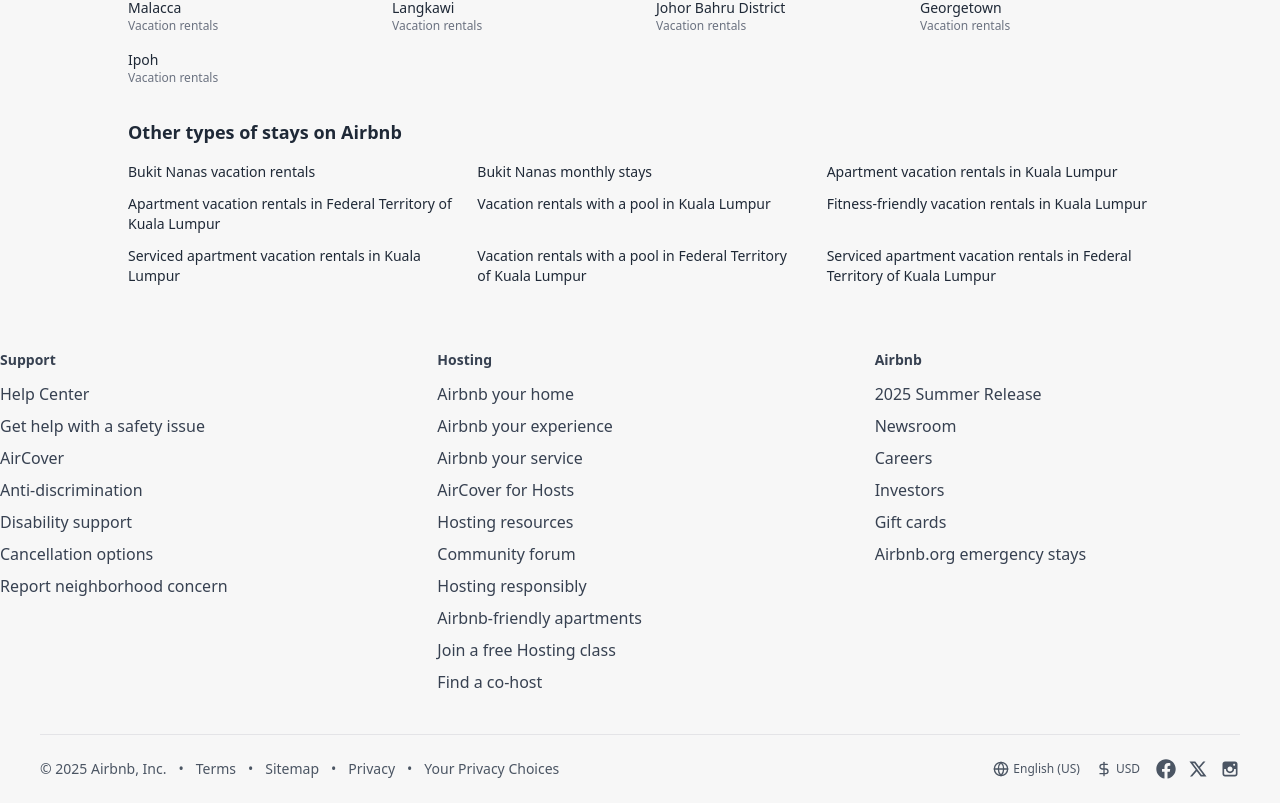
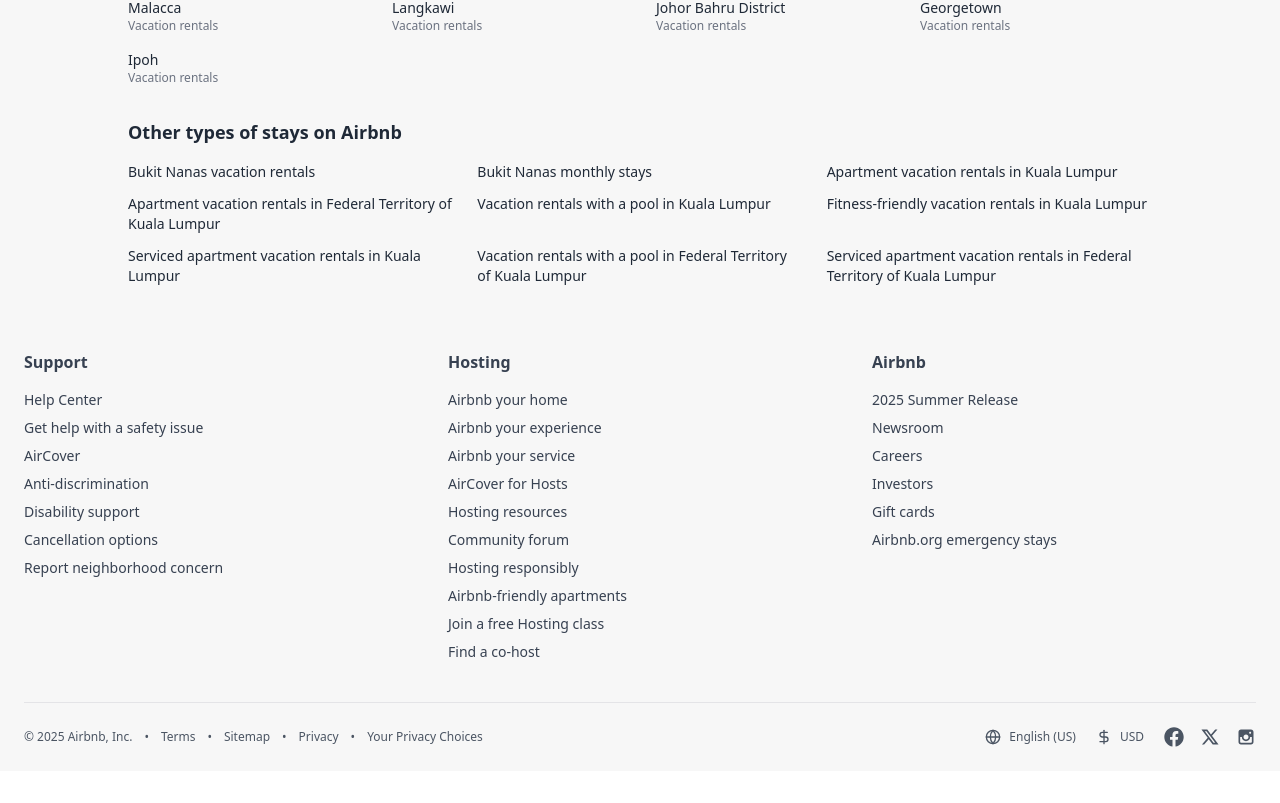
Before and after one commit to MohitMahmudgitup/Airbnb-clone, a React (Create React App) app: page /rooms/1 in a window 1280 px wide. Shown: the part 681-1484 px from the top of the page. After the commit the page ends 1452 px from the top, so only its background shows below. Built offline with nearby package versions, Linux system fonts and the light colour scheme.

Commit message:
new add MoblieNav

```diff
--- a/src/components/Footer.js
+++ b/src/components/Footer.js
@@ -1,84 +1,89 @@
 import React from "react";
-import { Globe, DollarSign } from "lucide-react"; // icons
+import { Globe, DollarSign } from "lucide-react";
 import { FaFacebook } from "react-icons/fa";
 import { TiSocialInstagram } from "react-icons/ti";
 import { RiTwitterXLine } from "react-icons/ri";
 
 const Footer = () => {
   return (
-    <footer className="  bg-[#F7F7F7]">
-      <div className="max-w-7xl mx-auto  py-10 grid grid-cols-1 md:grid-cols-3 gap-8 text-sm text-gray-700">
+    <footer className="bg-[#F7F7F7]">
+      {/* Top Section */}
+      <div className="max-w-7xl mx-auto px-6 py-10 grid grid-cols-1 sm:grid-cols-2 md:grid-cols-3 gap-10 text-sm text-gray-700">
         {/* Support */}
+
         <div>
-          <h3 className="font-semibold mb-3">Support</h3>
+          <h3 className="font-semibold mb-4 text-base">Support</h3>
           <ul className="space-y-2">
-            <li className="hover:underline cursor-pointer text-base">Help Center</li>
-            <li className="hover:underline cursor-pointer text-base">Get help with a safety issue</li>
-            <li className="hover:underline cursor-pointer text-base">AirCover</li>
-            <li className="hover:underline cursor-pointer text-base">Anti-discrimination</li>
-            <li className="hover:underline cursor-pointer text-base">Disability support</li>
-            <li className="hover:underline cursor-pointer text-base">Cancellation options</li>
-            <li className="hover:underline cursor-pointer text-base">Report neighborhood concern</li>
+            <li className="hover:underline cursor-pointer">Help Center</li>
+            <li className="hover:underline cursor-pointer">Get help with a safety issue</li>
+            <li className="hover:underline cursor-pointer">AirCover</li>
+            <li className="hover:underline cursor-pointer">Anti-discrimination</li>
+            <li className="hover:underline cursor-pointer">Disability support</li>
+            <li className="hover:underline cursor-pointer">Cancellation options</li>
+            <li className="hover:underline cursor-pointer">Report neighborhood concern</li>
           </ul>
         </div>
-
+ <div className="border-t sm:hidden block"></div>
         {/* Hosting */}
         <div>
-          <h3 className="font-semibold mb-3">Hosting</h3>
+          <h3 className="font-semibold mb-4 text-base">Hosting</h3>
           <ul className="space-y-2">
-            <li className="hover:underline cursor-pointer text-base">Airbnb your home</li>
-            <li className="hover:underline cursor-pointer text-base">Airbnb your experience</li>
-            <li className="hover:underline cursor-pointer text-base">Airbnb your service</li>
-            <li className="hover:underline cursor-pointer text-base">AirCover for Hosts</li>
-            <li className="hover:underline cursor-pointer text-base">Hosting resources</li>
-            <li className="hover:underline cursor-pointer text-base">Community forum</li>
-            <li className="hover:underline cursor-pointer text-base">Hosting responsibly</li>
-            <li className="hover:underline cursor-pointer text-base">Airbnb-friendly apartments</li>
-            <li className="hover:underline cursor-pointer text-base">Join a free Hosting class</li>
-            <li className="hover:underline cursor-pointer text-base">Find a co-host</li>
+            <li className="hover:underline cursor-pointer">Airbnb your home</li>
+            <li className="hover:underline cursor-pointer">Airbnb your experience</li>
+            <li className="hover:underline cursor-pointer">Airbnb your service</li>
+            <li className="hover:underline cursor-pointer">AirCover for Hosts</li>
+            <li className="hover:underline cursor-pointer">Hosting resources</li>
+            <li className="hover:underline cursor-pointer">Community forum</li>
+            <li className="hover:underline cursor-pointer">Hosting responsibly</li>
+            <li className="hover:underline cursor-pointer">Airbnb-friendly apartments</li>
+            <li className="hover:underline cursor-pointer">Join a free Hosting class</li>
+            <li className="hover:underline cursor-pointer">Find a co-host</li>
           </ul>
         </div>
-
+ <div className="border-t sm:hidden block"></div>
         {/* Airbnb */}
         <div>
-          <h3 className="font-semibold mb-3">Airbnb</h3>
+          <h3 className="font-semibold mb-4 text-base">Airbnb</h3>
           <ul className="space-y-2">
-            <li className="hover:underline cursor-pointer text-base">2025 Summer Release</li>
-            <li className="hover:underline cursor-pointer text-base">Newsroom</li>
-            <li className="hover:underline cursor-pointer text-base">Careers</li>
-            <li className="hover:underline cursor-pointer text-base">Investors</li>
-            <li className="hover:underline cursor-pointer text-base">Gift cards</li>
-            <li className="hover:underline cursor-pointer text-base">Airbnb.org emergency stays</li>
+            <li className="hover:underline cursor-pointer">2025 Summer Release</li>
+            <li className="hover:underline cursor-pointer">Newsroom</li>
+            <li className="hover:underline cursor-pointer">Careers</li>
+            <li className="hover:underline cursor-pointer">Investors</li>
+            <li className="hover:underline cursor-pointer">Gift cards</li>
+            <li className="hover:underline cursor-pointer">Airbnb.org emergency stays</li>
           </ul>
         </div>
       </div>
-      <div className="border-t border-zinc-200 mx-10"></div>
+
+      {/* Divider */}
+      <div className="border-t border-zinc-200 mx-6"></div>
+
       {/* Bottom Bar */}
-      <div className=" py-6 px-10 flex flex-col md:flex-row justify-between items-center text-xs text-gray-600">
+      <div className="px-6 py-6 flex flex-col md:flex-row justify-between items-center gap-4 text-xs text-gray-600">
         {/* Left */}
-        <div className="flex flex-wrap gap-3">
-          <span className="cursor-pointer text-sm">© 2025 Airbnb, Inc.</span>
-          <span className="cursor-pointer text-sm">•</span>
-          <span className="cursor-pointer text-sm">Terms</span>
-          <span className="cursor-pointer text-sm">•</span>
-          <span className="cursor-pointer text-sm">Sitemap</span>
-          <span className="cursor-pointer text-sm">•</span>
-          <span className="cursor-pointer text-sm">Privacy</span>
-          <span className="cursor-pointer text-sm">•</span>
-          <span className="cursor-pointer text-sm">Your Privacy Choices</span>
+        <div className="flex flex-wrap justify-center md:justify-start gap-2 md:gap-3 text-center md:text-left">
+          <span className="cursor-pointer">© 2025 Airbnb, Inc.</span>
+          <span className="hidden md:inline">•</span>
+          <span className="cursor-pointer">Terms</span>
+          <span className="hidden md:inline">•</span>
+          <span className="cursor-pointer">Sitemap</span>
+          <span className="hidden md:inline">•</span>
+          <span className="cursor-pointer">Privacy</span>
+          <span className="hidden md:inline">•</span>
+          <span className="cursor-pointer">Your Privacy Choices</span>
         </div>
 
         {/* Right */}
-        <div className="flex items-center gap-4 mt-3 md:mt-0">
-          <div className="flex items-center gap-1 cursor-pointer">
+        <div className="flex flex-wrap justify-center md:justify-end items-center gap-5">
+          <div className="flex items-center gap-2 cursor-pointer">
             <Globe size={16} />
             <span>English (US)</span>
           </div>
-          <div className="flex items-center gap-1 cursor-pointer">
+          <div className="flex items-center gap-2 cursor-pointer">
             <DollarSign size={16} />
             <span>USD</span>
           </div>
-          <div className="flex gap-3 cursor-pointer">
+          <div className="flex gap-4 cursor-pointer">
             <FaFacebook size={20} />
             <RiTwitterXLine size={20} />
             <TiSocialInstagram size={20} />
--- a/src/components/HomeProductList.js
+++ b/src/components/HomeProductList.js
@@ -77,15 +77,15 @@
 const HomeProductList = () => {
   return (
     <div>
-      <SwiperProduct homes={homesData} slidesPerView={6} sectionTitle="Popular homes in Kuala Lumpur" />
-      <SwiperProduct homes={homesData} slidesPerView={6} sectionTitle="Available next month in Bangkok" />
-      <SwiperProduct homes={homesData} slidesPerView={6} sectionTitle="Stay in London" />
-      <SwiperProduct homes={homesData} slidesPerView={6} sectionTitle="Available next month in Toronto" />
-      <SwiperProduct homes={homesData} slidesPerView={6} sectionTitle="Homes in Seoul" />
-      <SwiperProduct homes={homesData} slidesPerView={6} sectionTitle="Available next month in Osaka" />
-      <SwiperProduct homes={homesData} slidesPerView={6} sectionTitle="Places to stay in Tokyo" />
-      <SwiperProduct homes={homesData} slidesPerView={6} sectionTitle="Check out homes in Melbourne" />
-      <SwiperProduct homes={homesData} slidesPerView={6} sectionTitle="Popular homes in Busan" />
+      <SwiperProduct homes={homesData} sectionTitle="Popular homes in Kuala Lumpur" />
+      <SwiperProduct homes={homesData} sectionTitle="Available next month in Bangkok" />
+      <SwiperProduct homes={homesData} sectionTitle="Stay in London" />
+      <SwiperProduct homes={homesData} sectionTitle="Available next month in Toronto" />
+      <SwiperProduct homes={homesData} sectionTitle="Homes in Seoul" />
+      <SwiperProduct homes={homesData} sectionTitle="Available next month in Osaka" />
+      <SwiperProduct homes={homesData} sectionTitle="Places to stay in Tokyo" />
+      <SwiperProduct homes={homesData} sectionTitle="Check out homes in Melbourne" />
+      <SwiperProduct homes={homesData} sectionTitle="Popular homes in Busan" />
     </div>
   )
 }
--- a/src/components/Navber.js
+++ b/src/components/Navber.js
@@ -1,3 +1,4 @@
+import MoblieNav from './Navber/MoblieNav';
 import TopNav from './Navber/TopNav'
 import { useLocation } from 'react-router-dom';
 
@@ -6,8 +7,9 @@
 
   const isRoomPage = location.pathname.startsWith("/rooms/");
   return (
-    <div className={` border-b z-50 ${isRoomPage ? "" : "sticky top-0 "}   `}>
-      <TopNav/>
+    <div className={` border-b z-50 ${isRoomPage ? "" : " sticky top-0 "}   `}>
+      <div className='md:block hidden'><TopNav/></div>
+      <div className='md:hidden block'><MoblieNav/></div>
     </div>
   )
 }
--- /dev/null
+++ b/src/components/Navber/MoblieNav.js
@@ -0,0 +1,105 @@
+import React, { useEffect, useRef } from "react";
+import { Search } from "lucide-react";
+import gsap from "gsap";
+import { ScrollTrigger } from "gsap/ScrollTrigger";
+
+gsap.registerPlugin(ScrollTrigger);
+
+const MoblieNav = () => {
+  const navRef = useRef(null);
+
+  useEffect(() => {
+    const ctx = gsap.context(() => {
+      // Hide & collapse nav section
+      gsap.to(".nav-section", {
+        y: -20,
+        opacity: 0,
+        height: 0,
+        padding: 0,
+        margin: 0,
+        duration: 0.6,
+        scrollTrigger: {
+          trigger: navRef.current,
+          start: "top top",
+          end: "+=200",
+          scrub: true,
+        },
+      });
+
+      // Shrink search bar a bit
+      gsap.to(".search-bar", {
+        scale: 0.95,
+        duration: 0.5,
+        scrollTrigger: {
+          trigger: navRef.current,
+          start: "top top",
+          end: "+=150",
+          scrub: true,
+        },
+      });
+    }, navRef);
+
+    return () => ctx.revert();
+  }, []);
+
+  return (
+    <div ref={navRef} className="w-full bg-gray-50 shadow-md sticky top-0 z-50 overflow-hidden">
+      {/* Search bar */}
+      <div className="flex items-center justify-center px-2 py-3">
+        <div className="search-bar flex bg-white shadow-lg items-center gap-2 justify-center w-full h-10 rounded-full px-4 ">
+          <Search size={14} className="text-gray-500" />
+          <p>Start your search</p>
+        </div>
+      </div>
+
+      {/* Navigation icons */}
+      <div className="nav-section flex justify-around items-center py-3 text-sm text-gray-700">
+        <div className="flex flex-col items-center cursor-pointer">
+          <img
+            src="https://png.pngtree.com/png-vector/20240319/ourmid/pngtree-minimalist-brown-wooden-cabin-real-estate-png-image_12011929.png"
+            alt="Homes"
+            className="h-10"
+            loading="lazy"
+          />
+        </div>
+
+        <div className="flex flex-col items-center cursor-pointer">
+          <img
+            src="https://static.vecteezy.com/system/resources/thumbnails/057/153/690/small/vibrant-vintage-fiery-red-hot-air-balloon-isolated-on-transparent-background-detailed-free-png.png"
+            alt="Experiences"
+            className="h-10 transition-transform duration-300 ease-in-out hover:scale-110"
+            loading="lazy"
+          />
+
+        </div>
+
+        <div className="flex flex-col items-center cursor-pointer">
+          <img
+            src="https://a0.muscache.com/im/pictures/airbnb-platform-assets/AirbnbPlatformAssets-search-bar-icons/original/3d67e9a9-520a-49ee-b439-7b3a75ea814d.png?im_w=240"
+            alt="Services"
+            className="h-10 transition-transform duration-300 ease-in-out hover:scale-110"
+            loading="lazy"
+          />
+
+        </div>
+      </div>
+      {/* Navigation icons */}
+      <div className=" flex justify-around items-center   text-sm text-gray-700">
+        <div className="flex flex-col items-center cursor-pointer">
+          <span className="mt-1">Homes</span>
+          <div className=" border-b border-black w-12 mt-3 "></div>
+        </div>
+
+        <div className="flex flex-col items-center cursor-pointer">
+          <span className="mt-1">Experiences</span>
+        </div>
+
+        <div className="flex flex-col items-center cursor-pointer">
+          <span className="mt-1">Services</span>
+        </div>
+      </div>
+    </div>
+  );
+};
+
+export default MoblieNav;
--- a/src/pages/Home.js
+++ b/src/pages/Home.js
@@ -7,7 +7,7 @@
     <div className=''>
 
       <HomeProductList/>
-      {/* <Inspiration/> */}
+      <Inspiration/>
     </div>
   )
 }
```
Also changed, not shown: src/components/Inspiration.js (+22 -26 lines), src/components/Navber/SearchNav.js (+25 -30 lines), src/components/SwiperProduct.js (+34 -19 lines).
